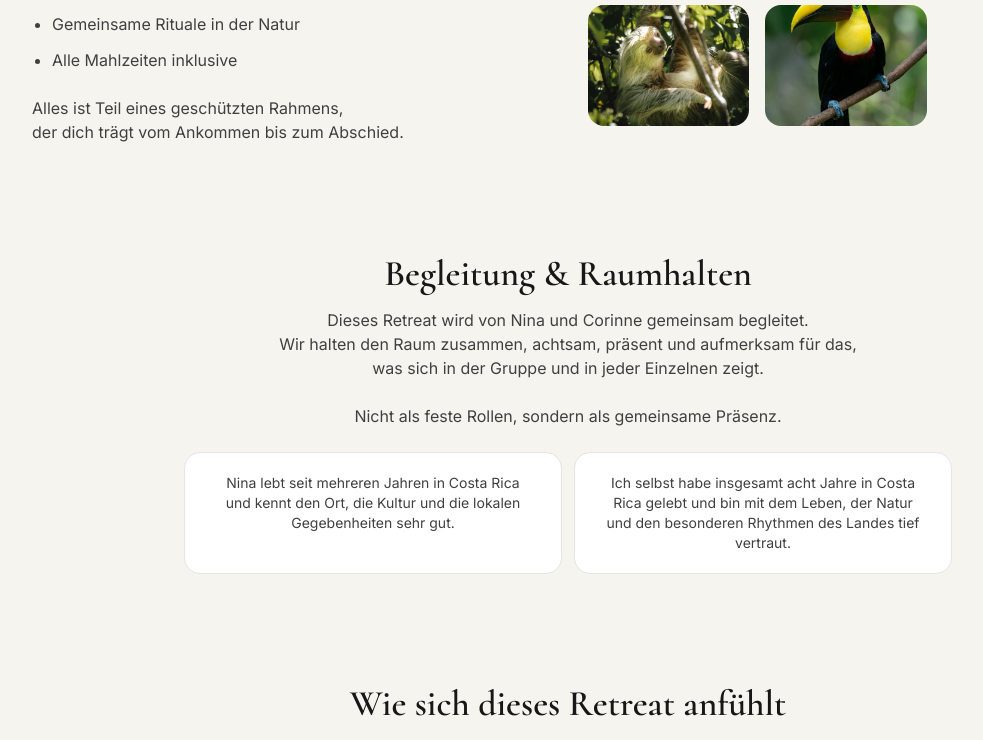
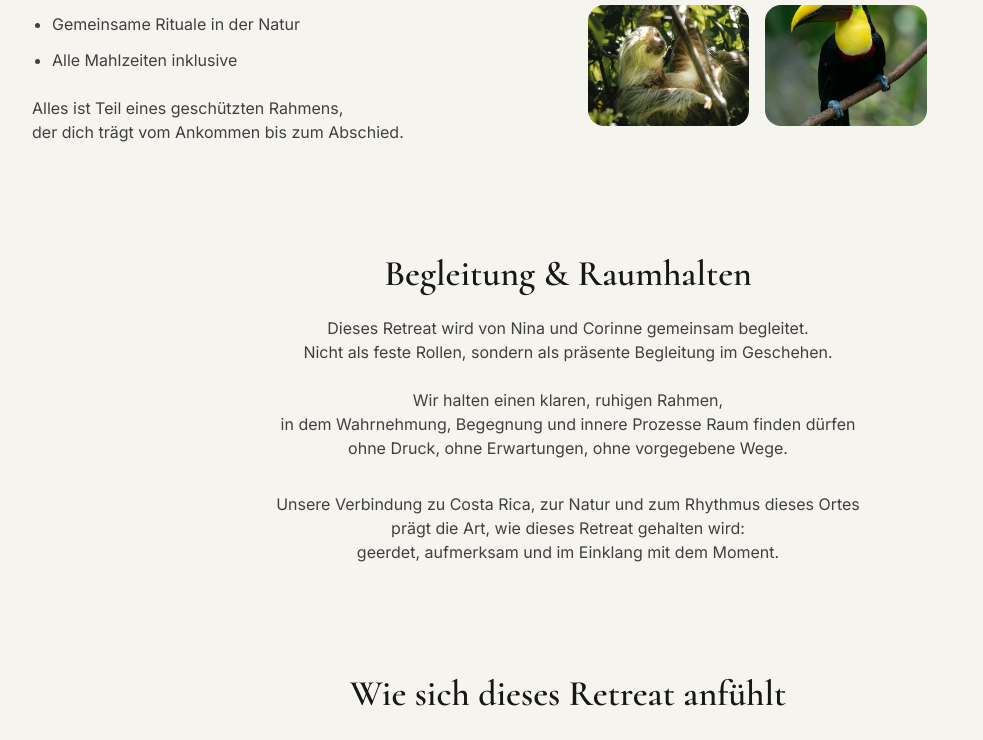
Before and after one commit to in7ruder-ch/corinnevanarelli, a Next.js app: page /events/retreats/costa-rica in a window 1280 px wide. Shown: the part 2727-3467 px from the top of the page, without its empty margins (72-1055 px from the left). Built offline with nearby package versions, Linux system fonts and the light colour scheme; no server answers.

Commit message:
guidance

```diff
--- a/src/app/events/retreats/costa-rica/page.jsx
+++ b/src/app/events/retreats/costa-rica/page.jsx
@@ -287,22 +287,14 @@ export default async function CostaRicaRetreatPage() {
       >
         <div className="max-w-3xl mx-auto text-center">
           <h2 className={h2Class}>{t("guidance.title")}</h2>
-          <p className="mt-4 text-neutral-700 whitespace-pre-line">
+
+          <p className="mt-6 text-neutral-700 whitespace-pre-line">
             {t("guidance.body")}
           </p>
 
-          <div className="mt-6 grid gap-3 md:grid-cols-2">
-            {[0, 1].map((idx) => (
-              <div
-                key={idx}
-                className="rounded-2xl border border-neutral-200 bg-white p-5"
-              >
-                <p className="text-sm text-neutral-700 whitespace-pre-line">
-                  {t(`guidance.bios.${idx}`)}
-                </p>
-              </div>
-            ))}
-          </div>
+          <p className="mt-8 text-neutral-700 whitespace-pre-line">
+            {t("guidance.body2")}
+          </p>
         </div>
       </Section>
 
```
Also changed, not shown: messages/de.json, messages/en.json, messages/es.json.
